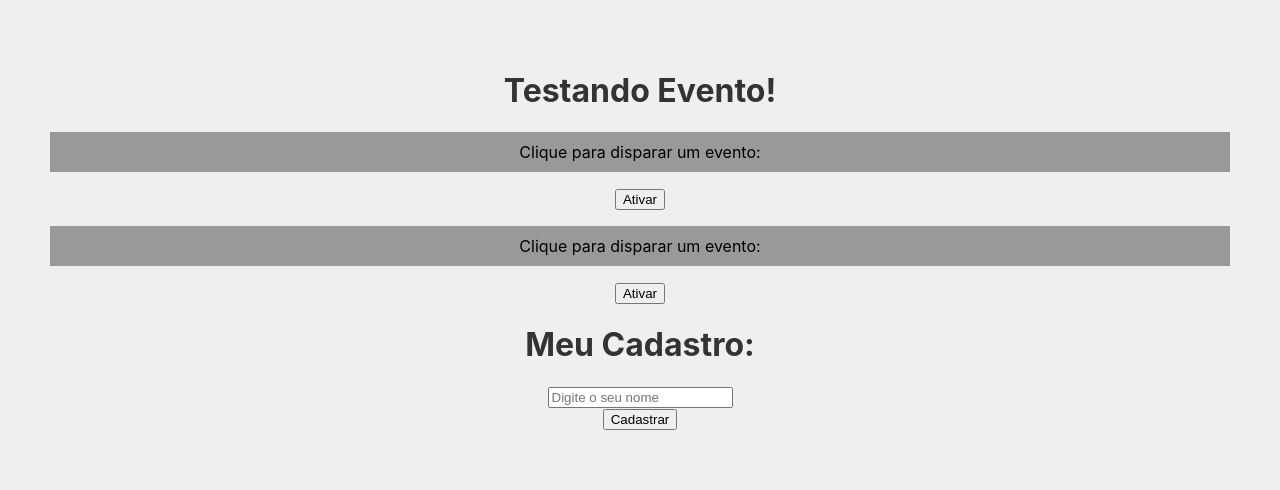
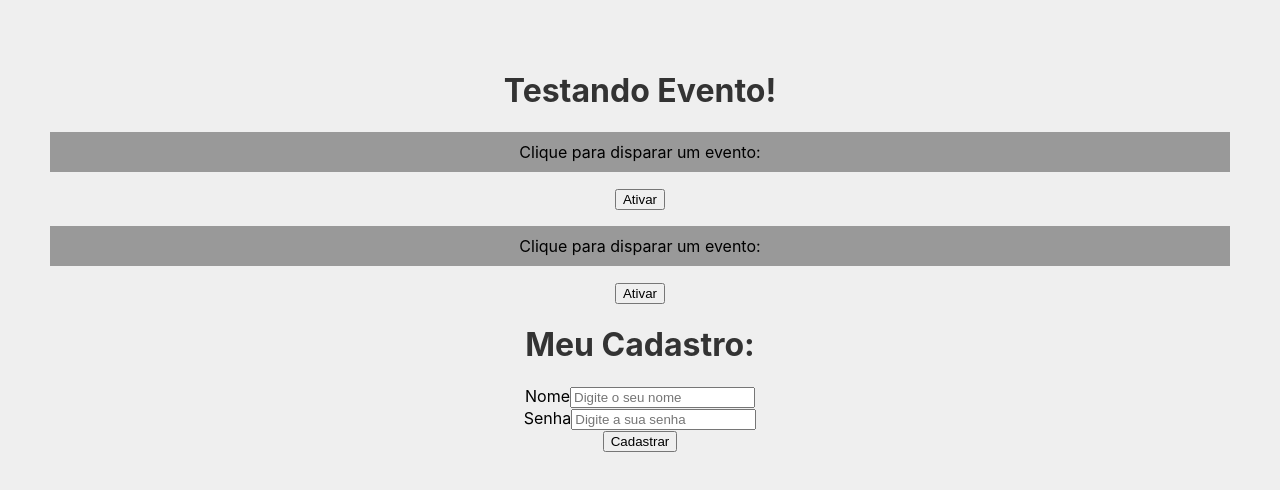
Before and after one commit to Aristiklever-R-Sousa/LearningReact, a React (Create React App) app: page / in a window 1280 px wide. Shown: the top 490 px of the page. Built offline with nearby package versions, Linux system fonts and the light colour scheme.

Commit message:
Praticando um porco com useState

```diff
--- a/src/components/App/App.js
+++ b/src/components/App/App.js
@@ -3,7 +3,7 @@
 import Form from '../Form';
 
 function App() {
-  const name = "Aristiklever";
+  // const name = "Aristiklever";
 
   return (
     <div className="App">
--- a/src/components/Form.js
+++ b/src/components/Form.js
@@ -1,16 +1,32 @@
+import { useState } from 'react';
+
 function Form() {
     function cadastrarUser(e) {
         e.preventDefault();
         // alert(`Cadstrando esse cara: ${user}`);
-        console.log({e: e});
+        console.log(`User ${name} peidou a senha ${password}!`);
     }
+
+    const [name, setName] = useState()
+    const [password, setPassword] = useState()
 
     return (
         <div>
             <h1>Meu Cadastro:</h1>
             <form onSubmit={cadastrarUser}>
                 <div>
-                    <input type="text" placeholder="Digite o seu nome"></input>
+                    <label htmlFor="name">Nome</label>
+                    <input
+                        type="text" id="name" name="name" placeholder="Digite o seu nome"
+                        onChange={(e) => setName(e.target.value) }
+                    ></input>
+                </div>
+                <div>
+                    <label htmlFor="password">Senha</label>
+                    <input
+                        type="password" id="password" name="password" placeholder="Digite a sua senha"
+                        onChange={(e) => setPassword(e.target.value) }
+                    ></input>
                 </div>
                 <div>
                     <input type="submit" value="Cadastrar" />
```
